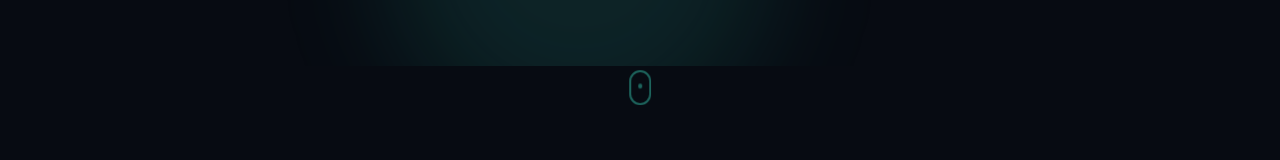
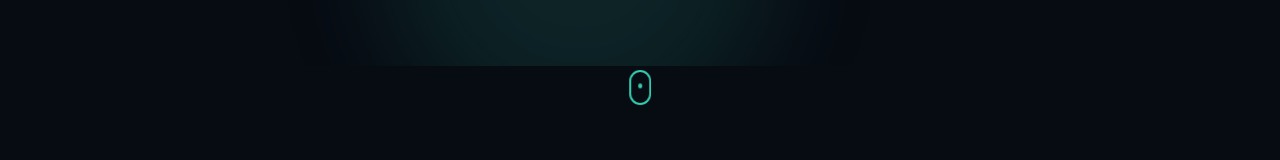
Before and after one commit to Kevin-Zhang1124/Kevin-Portfolio, a React (Vite) app: page / in a window 1280 px wide. Shown: the part 734-894 px from the top of the page. Built offline with nearby package versions, Linux system fonts and the light colour scheme.

Commit message:
clean up unused code in About.module.css

```diff
--- a/src/components/sections/About.module.css
+++ b/src/components/sections/About.module.css
@@ -67,39 +67,11 @@
   background: var(--bg-elevated);
 }
 
-/* Bottom-of-hero cue — same job as a scroll pill, Signal Mesh style */
 .scrollHint {
   position: absolute;
   left: 50%;
   bottom: var(--space-3);
   transform: translateX(-50%);
-  margin: 0;
-  color: var(--accent);
-  font-family: var(--font-mono);
-  font-size: 0.75rem;
-  letter-spacing: 0.14em;
-  text-transform: uppercase;
-  opacity: 0.85;
-  animation: scrollHintPulse 2.2s ease-in-out infinite;
-}
-
-@keyframes scrollHintPulse {
-  0%,
-  100% {
-    opacity: 0.45;
-    transform: translateX(-50%) translateY(0);
-  }
-  50% {
-    opacity: 1;
-    transform: translateX(-50%) translateY(4px);
-  }
-}
-
-@media (prefers-reduced-motion: reduce) {
-  .scrollHint {
-    animation: none;
-    opacity: 0.75;
-  }
 }
 
 /* Stack of about blocks */
```
